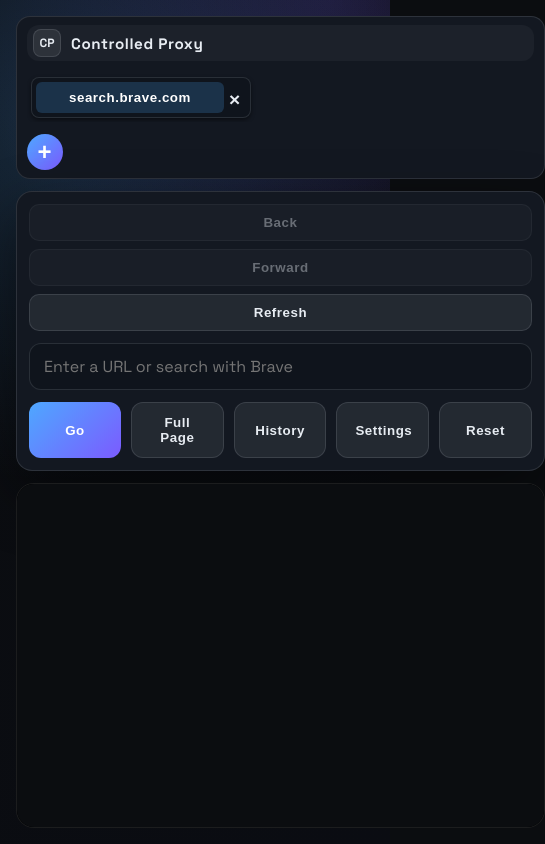
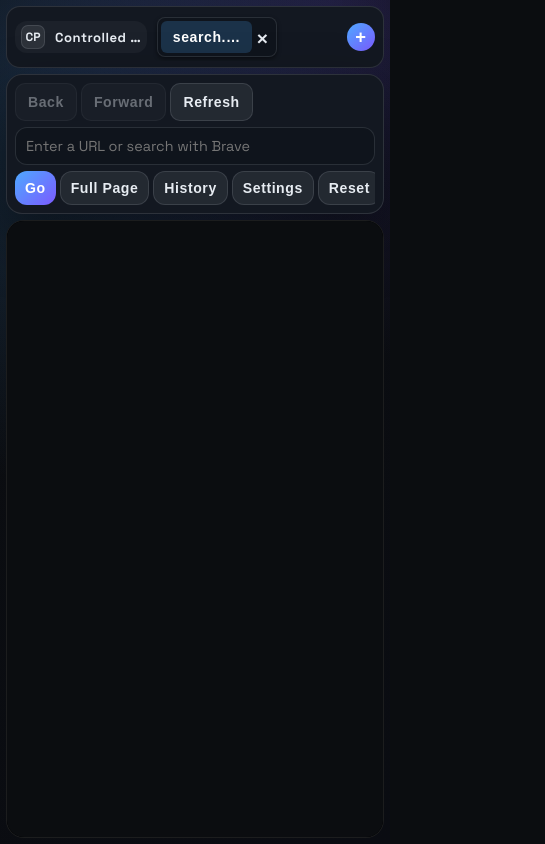
Before and after one commit to Dragonchan12/infraredproxy2, a Next.js app: page / in a window 390 px wide. Shown: the whole page, 545 px wide, since content can reach past the window. Built offline with nearby package versions, Linux system fonts and the light colour scheme.

Commit message:
Fix top bar in full screen mode

```diff
--- a/app/components/Browser.js
+++ b/app/components/Browser.js
@@ -84,7 +84,7 @@
   ];
 }
 
-export default function Browser({ whitelistEnabled, encodeEnabled }) {
+export default function Browser({ encodeEnabled }) {
   const [tabs, setTabs] = useState(buildInitialTabs);
   const [activeTabId, setActiveTabId] = useState(1);
   const nextIdRef = useRef(2);
@@ -99,6 +99,7 @@
     hideAddress: true,
   });
   const [addressFocused, setAddressFocused] = useState(false);
+  const [isImmersive, setIsImmersive] = useState(false);
 
   const activeTab = useMemo(
     () => tabs.find((tab) => tab.id === activeTabId),
@@ -106,18 +107,6 @@
   );
 
   const getIframeSrc = useCallback(
-    (url) => {
-      if (!url) return "";
-      if (encodeEnabled) {
-        const token = encodeUrlToken(url);
-        if (token) return `/api/preview?e=${token}`;
-      }
-      return `/api/preview?url=${encodeURIComponent(url)}`;
-    },
-    [encodeEnabled]
-  );
-
-  const getPreviewHref = useCallback(
     (url) => {
       if (!url) return "";
       if (encodeEnabled) {
@@ -357,7 +346,7 @@
     };
     window.addEventListener("message", onMessage);
     return () => window.removeEventListener("message", onMessage);
-  }, [openTabWithUrl, getTabTitle, activeTabId, updateTabHistory, addHistoryEntry, getPreviewHref]);
+  }, [openTabWithUrl, getTabTitle, activeTabId, updateTabHistory, addHistoryEntry]);
 
   const handleBack = () => {
     const current = activeTab;
@@ -442,6 +431,12 @@
 
   const clearHistory = () => {
     setHistoryItems([]);
+  };
+
+  const toggleImmersive = () => {
+    setIsImmersive((prev) => !prev);
+    setShowHistory(false);
+    setShowSettings(false);
   };
 
   const canGoBack = Boolean(activeTab && activeTab.historyIndex > 0);
@@ -564,12 +559,25 @@
     }
   }, [branding.iconUrl]);
 
+  useEffect(() => {
+    if (!isImmersive) return;
+    const onKeyDown = (event) => {
+      if (event.key === "Escape") {
+        setIsImmersive(false);
+      }
+    };
+    window.addEventListener("keydown", onKeyDown);
+    return () => window.removeEventListener("keydown", onKeyDown);
+  }, [isImmersive]);
+
   const addressValue =
     branding.hideAddress && !addressFocused ? "" : input;
 
   return (
-    <div className="browser-shell">
+    <div className={`browser-shell${isImmersive ? " immersive" : ""}`}>
       <header className="browser-top">
+        {!isImmersive ? (
+          <>
             <div className="tabs-bar">
               <div className="brand">
                 {branding.iconUrl ? (
@@ -627,18 +635,7 @@
                   <button type="button" onClick={handleOpen}>
                     Go
                   </button>
-              <button
-                type="button"
-                className="ghost"
-                onClick={() => {
-                  const url = activeTab?.url || input;
-                  const preview = getPreviewHref(url);
-                  if (preview) {
-                    const joiner = preview.includes("?") ? "&" : "?";
-                    window.location.href = `${preview}${joiner}top=1`;
-                  }
-                }}
-              >
+                  <button type="button" className="ghost" onClick={toggleImmersive}>
                     Full Page
                   </button>
                   <button type="button" className="ghost" onClick={() => setShowHistory((prev) => !prev)}>
@@ -713,6 +710,52 @@
                 </div>
               </div>
             )}
+          </>
+        ) : (
+          <div className="panel immersive-chrome">
+            <div className="immersive-brand">
+              {branding.iconUrl ? (
+                <img src={branding.iconUrl} alt="" className="brand-icon" />
+              ) : (
+                <div className="brand-icon placeholder">CP</div>
+              )}
+              <div className="immersive-brand-copy">
+                <span className="brand-title">{branding.title || "Controlled Proxy"}</span>
+                <span className="immersive-title">{activeTab?.title || "Full Page"}</span>
+              </div>
+            </div>
+            <div className="immersive-controls">
+              <button type="button" className="tool-button" onClick={handleBack} disabled={!canGoBack}>
+                Back
+              </button>
+              <button type="button" className="tool-button" onClick={handleForward} disabled={!canGoForward}>
+                Forward
+              </button>
+              <button type="button" className="tool-button" onClick={handleRefresh}>
+                Refresh
+              </button>
+              <input
+                id="target"
+                type="text"
+                placeholder="URL or search"
+                value={addressValue}
+                onChange={(event) => setInput(event.target.value)}
+                onKeyDown={(event) => {
+                  if (event.key === "Enter") {
+                    event.preventDefault();
+                    event.stopPropagation();
+                    handleOpen();
+                  }
+                }}
+                onFocus={() => setAddressFocused(true)}
+                onBlur={() => setAddressFocused(false)}
+              />
+              <button type="button" className="ghost" onClick={toggleImmersive}>
+                Exit
+              </button>
+            </div>
+          </div>
+        )}
       </header>
       <section className="viewer">
         {tabs.map((tab) => {
--- a/app/globals.css
+++ b/app/globals.css
@@ -187,9 +187,16 @@
   display: flex;
   gap: 8px;
   align-items: center;
-  overflow: hidden;
+  overflow-x: auto;
+  overflow-y: hidden;
   padding: 4px;
   min-width: 0;
+  scrollbar-width: none;
+  -ms-overflow-style: none;
+}
+
+.tabs-scroll::-webkit-scrollbar {
+  display: none;
 }
 
 .tab {
@@ -203,6 +210,7 @@
   flex: 1 1 140px;
   min-width: 110px;
   max-width: 220px;
+  flex-shrink: 0;
 }
 
 .tab-select {
@@ -298,6 +306,7 @@
 .controls-actions {
   display: flex;
   gap: 10px;
+  flex-wrap: wrap;
 }
 
 button.ghost {
@@ -422,25 +431,177 @@
   min-height: 60vh;
 }
 
+.immersive-chrome {
+  display: grid;
+  gap: 10px;
+  padding: 10px 12px;
+}
+
+.immersive-brand {
+  display: flex;
+  align-items: center;
+  gap: 10px;
+  min-width: 0;
+}
+
+.immersive-brand-copy {
+  display: grid;
+  gap: 2px;
+  min-width: 0;
+}
+
+.immersive-title {
+  font-size: 0.8rem;
+  color: var(--muted);
+  white-space: nowrap;
+  overflow: hidden;
+  text-overflow: ellipsis;
+}
+
+.immersive-controls {
+  display: grid;
+  gap: 8px;
+  grid-template-columns: auto auto auto 1fr auto;
+  align-items: center;
+}
+
+.browser-shell.immersive .browser-top {
+  gap: 10px;
+}
+
+.browser-shell.immersive .tabs-bar,
+.browser-shell.immersive .controls,
+.browser-shell.immersive .settings-panel,
+.browser-shell.immersive .history-panel {
+  display: none;
+}
+
+.browser-shell.immersive .viewer {
+  min-height: 0;
+}
+
 @media (max-width: 720px) {
+  .browser-shell {
+    padding: 6px;
+    gap: 6px;
+  }
+
+  .browser-top {
+    gap: 6px;
+  }
+
+  .tabs-bar {
+    gap: 6px;
+    padding: 6px 8px;
+    align-items: center;
+  }
+
+  .brand {
+    min-width: 0;
+  }
+
+  .brand-icon {
+    width: 24px;
+    height: 24px;
+    border-radius: 7px;
+  }
+
+  .brand-title {
+    max-width: 22vw;
+    overflow: hidden;
+    text-overflow: ellipsis;
+    font-size: 0.82rem;
+  }
+
+  .tabs-scroll {
+    gap: 4px;
+  }
+
+  .tab {
+    min-width: 72px;
+    max-width: 120px;
+    flex-basis: 72px;
+    padding: 3px;
+  }
+
+  .new-tab {
+    width: 28px;
+    height: 28px;
+    font-size: 1.15rem;
+  }
+
+  .controls {
+    padding: 8px;
+  }
+
   .controls-row {
     grid-template-columns: 1fr;
+    gap: 6px;
   }
 
   button {
-    width: 100%;
+    width: auto;
+    padding: 8px 10px;
+    font-size: 0.88rem;
   }
 
-  .tabs-bar {
-    grid-template-columns: 1fr;
-    align-items: stretch;
+  .nav-buttons {
+    gap: 4px;
+    flex-wrap: nowrap;
+    overflow-x: auto;
+    scrollbar-width: none;
+    -ms-overflow-style: none;
   }
 
-  .tabs-scroll {
-    flex-wrap: wrap;
+  .nav-buttons::-webkit-scrollbar {
+    display: none;
+  }
+
+  .controls-actions {
+    gap: 4px;
+    overflow-x: auto;
+    flex-wrap: nowrap;
+    scrollbar-width: none;
+    -ms-overflow-style: none;
+  }
+
+  .controls-actions::-webkit-scrollbar {
+    display: none;
+  }
+
+  .controls-row button {
+    min-width: auto;
+    white-space: nowrap;
+  }
+
+  .controls-row input[type="text"] {
+    padding: 9px 10px;
+    font-size: 0.9rem;
   }
 
   .settings-grid {
     grid-template-columns: 1fr;
   }
+
+  .immersive-controls {
+    grid-template-columns: 1fr 1fr;
+    gap: 6px;
+  }
+
+  .immersive-controls input {
+    grid-column: 1 / -1;
+  }
+
+  .immersive-chrome {
+    padding: 8px 10px;
+    gap: 8px;
+  }
+
+  .immersive-brand {
+    gap: 8px;
+  }
+
+  .immersive-title {
+    font-size: 0.75rem;
+  }
 }
```
Also changed, not shown: public/interceptor.js (+19 -11 lines). Lines whose indentation alone changed are shown as unchanged.
